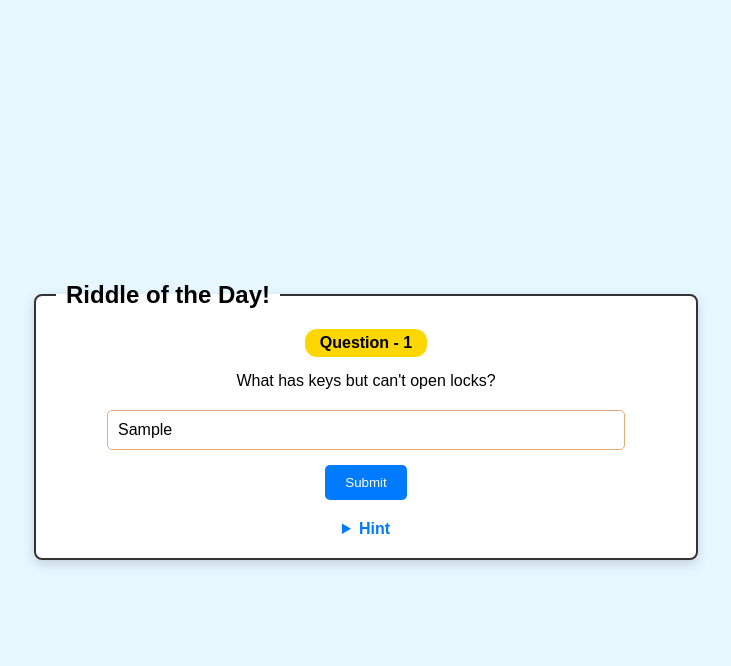
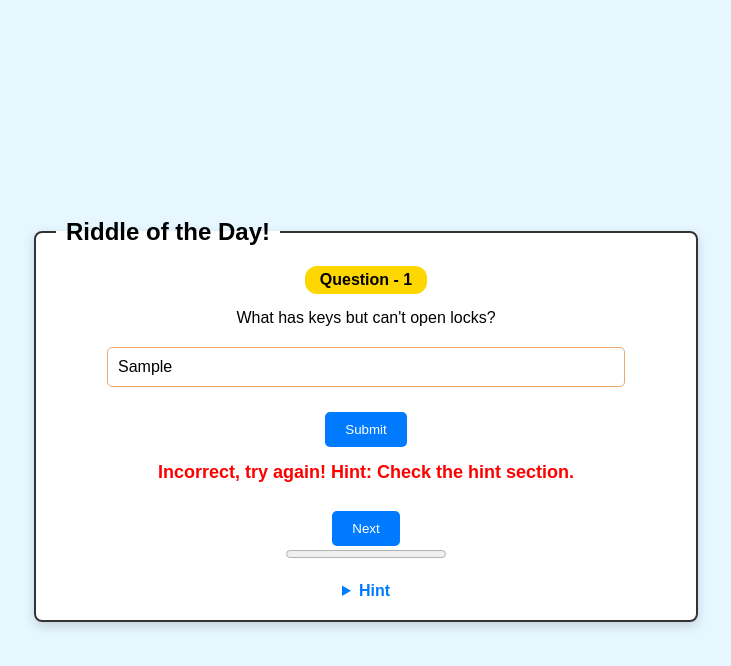
Before and after one commit to Sudhaj14/Riddle-Application, a plain HTML site: page index.html in a window 1280 px wide. Both pictures are taken after typing "Sample" into the empty fields and a click on the button "Submit". Shown: the whole page, without its empty margins (274-1005 px from the left). Drawn offline with Linux system fonts and the light colour scheme.

Commit message:
Added more questions,progress bar

```diff
--- a/index.html
+++ b/index.html
@@ -10,24 +10,85 @@
 <body>
     <fieldset>
         <legend>Riddle of the Day!</legend>
-        <div class="question-header">Question - 1</div>
-        <div class="riddle-content">
-            What has keys but can't open locks?
-        </div>
+        <div class="question-header" id="question-header">Question - 1</div>
+        <div class="riddle-content" id="riddle-content">What has keys but can't open locks?</div>
         <input type="text" id="answer" placeholder="Type your answer here">
         <button onclick="checkAnswer()">Submit</button>
+        <p id="feedback"></p>
+        <button onclick="nextQuestion()">Next</button>
+
+
+        <progress id="progress-bar" value="0" max="5"></progress>
+
         <details>
             <summary>Hint</summary>
-            <p> This object is used to type letters and numbers on a computer or phone.</p>
+            <p id="hint">This object is used to type letters and numbers on a computer or phone.</p>
         </details>
     </fieldset>
+
     <script>
+        const riddles = [
+            {
+                question: "What has keys but can't open locks?",
+                answer: "keyboard",
+                hint: "This object is used to type letters and numbers on a computer or phone."
+            },
+            {
+                question: "What has a head, a tail, is brown, and has no legs?",
+                answer: "penny",
+                hint: "It's a type of coin commonly used in some countries."
+            },
+            {
+                question: "What comes once in a minute, twice in a moment, but never in a thousand years?",
+                answer: "m",
+                hint: "Think of the spelling of these words."
+            },
+            {
+                question: "What can you catch, but not throw?",
+                answer: "cold",
+                hint: "It's something related to health, often caught in winter."
+            },
+            {
+                question: "I’m tall when I’m young, and I’m short when I’m old. What am I?",
+                answer: "candle",
+                hint: "It’s an object that burns and provides light."
+            }
+        ];
+
+        let currentQuestionIndex = 0;
+
         function checkAnswer() {
             const userAnswer = document.getElementById('answer').value.trim().toLowerCase();
-            if (userAnswer === 'keyboard') {
-                alert('Correct! Well done!');
+            const feedbackElement = document.getElementById('feedback');
+
+            if (userAnswer === riddles[currentQuestionIndex].answer) {
+                feedbackElement.textContent = 'Correct! Well done!';
+                feedbackElement.style.color = 'green';
             } else {
-                alert('Incorrect, try again! Hint: Check the hint section.');
+                feedbackElement.textContent = 'Incorrect, try again! Hint: Check the hint section.';
+                feedbackElement.style.color = 'red';
+            }
+        }
+
+        function nextQuestion() {
+            currentQuestionIndex++;
+            const feedbackElement = document.getElementById('feedback');
+
+            if (currentQuestionIndex < riddles.length) {
+                document.getElementById('question-header').textContent = `Question - ${currentQuestionIndex + 1}`;
+                document.getElementById('riddle-content').textContent = riddles[currentQuestionIndex].question;
+                document.getElementById('hint').textContent = riddles[currentQuestionIndex].hint;
+                document.getElementById('answer').value = '';
+                feedbackElement.textContent = '';
+
+
+                const progressBar = document.getElementById('progress-bar');
+                progressBar.value = currentQuestionIndex;
+            } else {
+                feedbackElement.textContent = 'You have completed all the riddles! Great job!';
+                feedbackElement.style.color = 'blue';
+                document.getElementById('answer').disabled = true;
+                document.querySelector('button[onclick="nextQuestion()"]').disabled = true;
             }
         }
     </script>
--- a/styles.css
+++ b/styles.css
@@ -63,6 +63,7 @@ button {
     border-radius: 5px;
     cursor: pointer;
     transition: background-color 0.3s, transform 0.3s;
+    margin-top: 10px;
 }
 
 button:hover {
@@ -80,3 +81,11 @@ details summary {
 details p {
     font-size: 16px;
 }
+
+#feedback {
+    margin-top: 15px;
+    font-size: 18px;
+    font-weight: bold;
+    color: #333;
+    text-align: center;
+}
```
